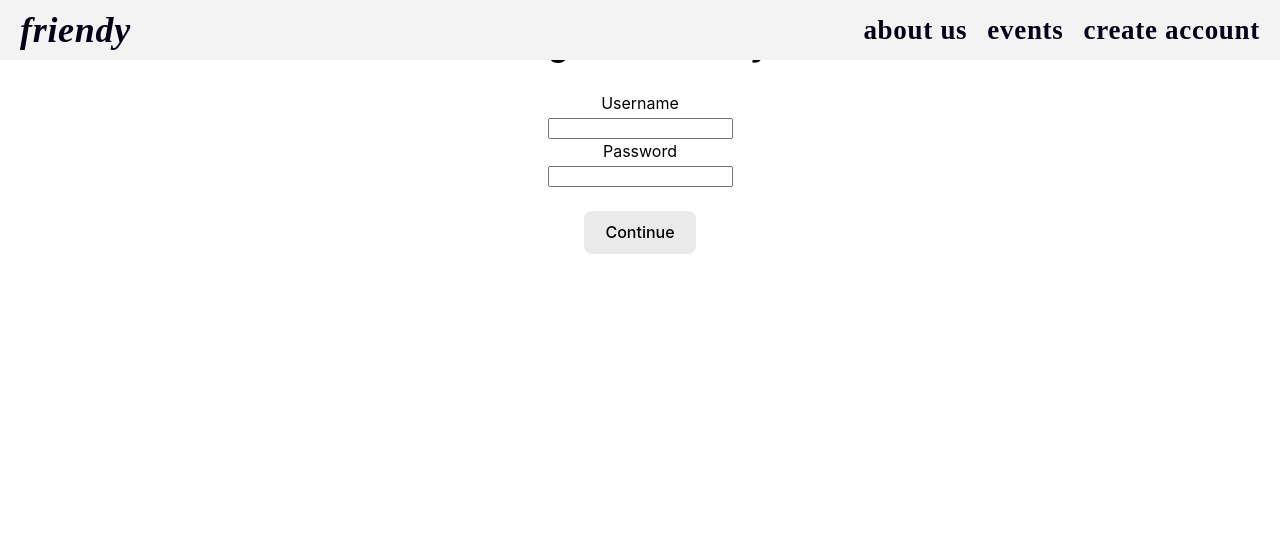
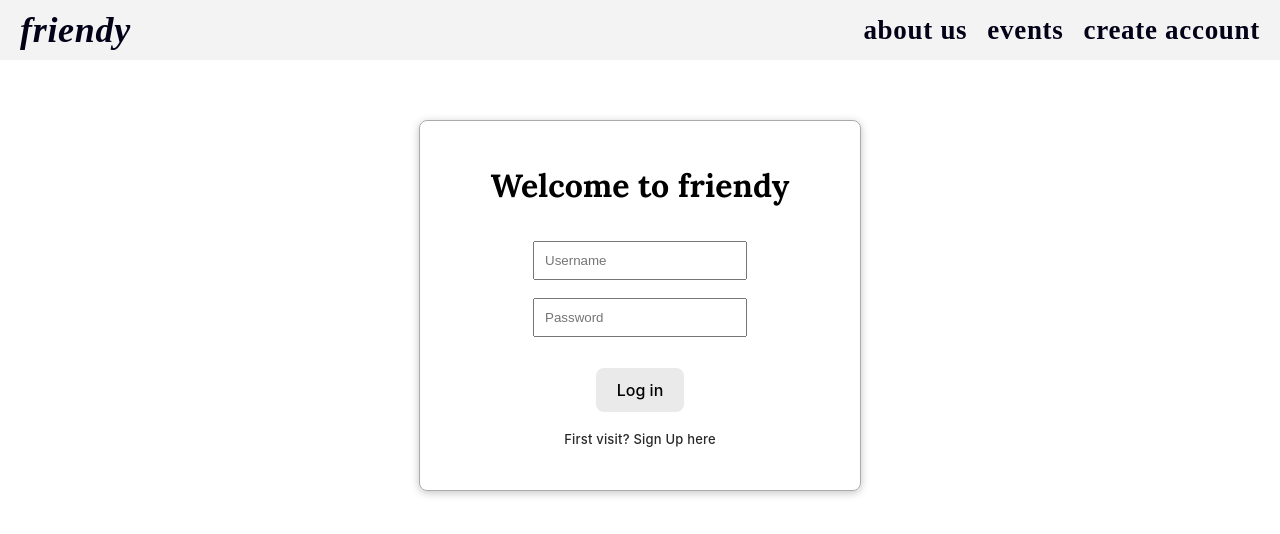
Before and after one commit to casy1996/Friendy, a React (Vite) app in the folder client/: page /login in a window 1280 px wide. Shown: the top 534 px of the page. Built offline with nearby package versions, Linux system fonts and the light colour scheme.

Commit message:
Commit 67 - Format login page. Add redirect link to connect pages.

```diff
--- a/client/src/App.css
+++ b/client/src/App.css
@@ -37,19 +37,17 @@
   color: white;
 }
 
-.guestBtn a:link, a:visited {
+.guestBtn a:link,
+.guestBtn a:visited {
   text-decoration: none;
   color: white;
   padding-top: 5px;
   font-size: 13px;
-  font-weight: 400;
+  font-weight: 550;
   letter-spacing: 0.8px;
-  text-shadow: 2px 2px 2px rgb(53, 53, 53);
-  /* text-shadow: 2px 2px 1px rgb(186, 186, 186); */
 }
 
 .guestBtn a:hover {
-  /* color: rgb(178, 178, 178); */
   color: rgb(250, 160, 58);
 }
 
@@ -134,6 +132,7 @@
 .aboutme h1 {
   font-size: 35px;
   text-align: left;
+  font-weight: 450;
 }
 
 .aboutme p {
@@ -160,6 +159,8 @@
   padding: 10px;
   padding-left: 50px;
   padding-right: 50px;
+  border: 1.8px solid rgba(77, 77, 77, 0.352);
+  box-shadow: 0 1px 5px rgba(26, 26, 26, 0.489);
 }
 
 /* ========== CREATE ACC FORM ========== */
@@ -195,6 +196,7 @@
 }
 .accountForm button {
   margin-top: 10px;
+  margin-bottom: 10px;
 }
 
 .accountForm button:hover {
@@ -212,13 +214,84 @@
 }
 
 .passRule {
-  font-size: 10px;
+  font-size: 11px;
   font-weight: 600;
-  letter-spacing: 0.3px;
+  letter-spacing: 0.5px;
   margin-bottom: -5px;
 }
 
+.toLogin a:link, a:visited {
+  text-decoration: none;
+  color: rgb(40, 40, 40);
+  padding-top: 5px;
+  font-size: 13px;
+  font-weight: 500;
+  letter-spacing: 0.2px;
+}
 
+.toLogin a:hover {
+  color: rgb(250, 160, 58);
+}
+
+/* ========== SIGN-IN FORM ========== */
+.loginPage {
+  display: flex;
+  flex-direction: column;
+  align-items: center;
+  padding-top: 120px;
+  padding-bottom: 20px;
+  min-height: 100vh;
+}
+
+.loginBorder h1 {
+  margin-bottom: 10px;
+  font-family: "lora", serif;
+}
+
+.loginBorder {
+  border: 1.8px solid rgb(171, 171, 171);
+  border-radius: 8px;
+  padding: 20px 20px 40px 20px;
+  width: 400px;
+  box-shadow: 0 2px 8px rgb(196, 196, 196);
+}
+
+.loginForm input {
+  width: 190px;
+  padding: 10px;
+  margin: -3px;
+}
+
+.loginForm button {
+  margin-top: 10px;
+  margin-bottom: 14px;
+}
+
+.loginForm button:hover {
+  background-color: rgba(235, 113, 6, 0.734);
+  color:white;
+  font-weight: 600;
+  border-color: rgba(6, 6, 6, 0);
+}
+
+.loginForm input:focus,
+.loginForm textarea:focus {
+  outline-color: rgb(245, 181, 148);
+  box-shadow: 0 0 3px rgb(255, 186, 217);
+}
+
+.toCreate a:link, a:visited {
+  text-decoration: none;
+  color: rgb(40, 40, 40);
+  padding-top: 5px;
+  font-size: 13px;
+  font-weight: 500;
+  letter-spacing: 0.2px;
+}
+
+.toCreate a:hover {
+  color: rgb(250, 160, 58);
+}
 
 /* .logo {
   height: 6em;
--- a/client/src/components/LoginForm.jsx
+++ b/client/src/components/LoginForm.jsx
@@ -41,17 +41,17 @@ const LoginForm = () => {
         <div>
         <form onSubmit={handleSubmit}>
             <div>
-                <label>Username</label>
+                {/* <label>Username</label> */}
                 <br></br>
-                <input type="text" name="userName" onChange={handleChange} required/>
+                <input type="text" name="userName" onChange={handleChange} placeholder="Username" required/>
             </div>
             <div>
-                <label>Password</label>
+                {/* <label>Password</label> */}
                 <br></br>
-                <input type="password" name="password" onChange={handleChange} required/>
+                <input type="password" name="password" onChange={handleChange} placeholder="Password" required/>
             </div>
         <br></br>
-        <button type="submit">Continue</button>
+        <button type="submit">Log in</button>
         </form>
         </div>
     );
--- a/client/src/pages/CreateAccount.jsx
+++ b/client/src/pages/CreateAccount.jsx
@@ -1,4 +1,5 @@
 import React from "react";
+import { Link } from "react-router-dom";
 import AccountForm from "../components/AccountForm";
 import NavbarLanding from "../components/NavbarLanding";
 import titleImg from "../assets/logo/logo.png";
@@ -13,6 +14,8 @@ const CreateAccount = () => {
                 <div className="accountTitle"><img src={titleImg} alt="friendy_logo"/></div>
                 <p>Create an account to join events and host your own</p>
                 <div className="accountForm"><AccountForm/></div>
+                <div className="toLogin"><Link to="/login">Already have an account? Log In here</Link></div>
+
 
             </div>
 
--- a/client/src/pages/Login.jsx
+++ b/client/src/pages/Login.jsx
@@ -1,15 +1,21 @@
 import React from "react";
+import { Link } from "react-router-dom";
 import LoginForm from "../components/LoginForm";
 import NavbarViewer from "../components/NavbarViewer";
 
 const Login = () => {
     return (
-        <div>
+        <div className="loginPage">
             <NavbarViewer/>
-            <div>
-            <h1>Log in to Friendy</h1>
-            <LoginForm/>
+
+            <div className="loginBorder">
+
+                <h1>Welcome to friendy</h1>
+                <div className="loginForm"><LoginForm/></div>
+                <div className="toCreate"><Link to="/create-account"> First visit? Sign Up here</Link></div>
+
             </div>
+
         </div>
     );
 };
```
